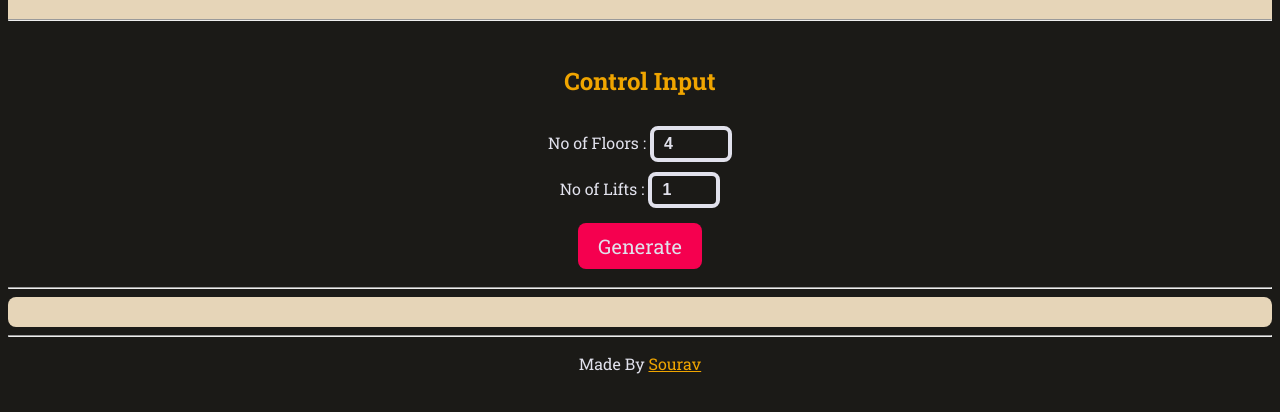
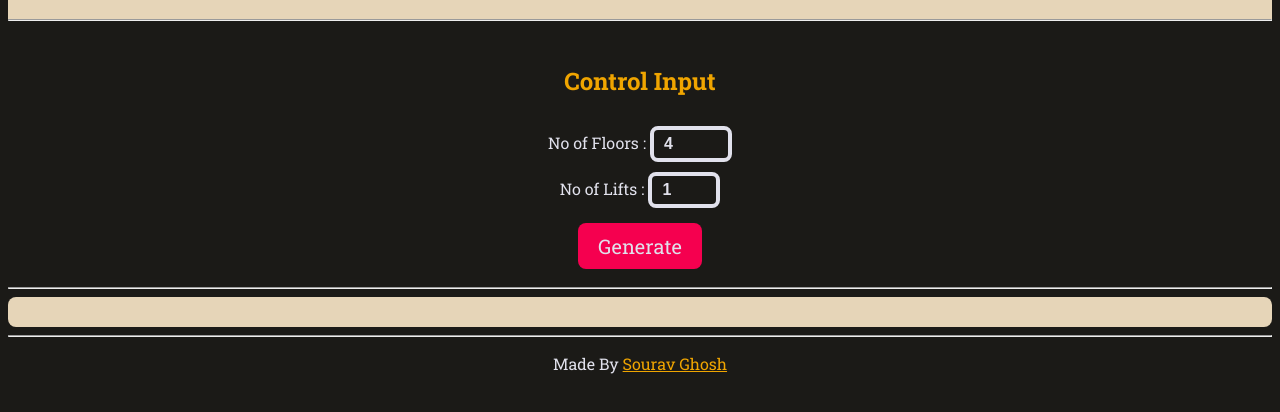
Before and after one commit to isourav545/lift-simulation, a plain HTML site: page index.html in a window 1280 px wide. Shown: the part 80-492 px from the top of the page. Drawn offline with Linux system fonts and the light colour scheme; a web font is replaced by a local one.

Commit message:
second commit

```diff
--- a/index.html
+++ b/index.html
@@ -62,10 +62,10 @@
         Made By
         <a
           class="footer__link"
-          href=""
+          href="https://github.com/isourav545/lift-simulation"
           target="_blank"
           rel="noopener noreferrer"
-          >Sourav</a
+          >Sourav Ghosh</a
         >
       </p>
     </footer>
```
